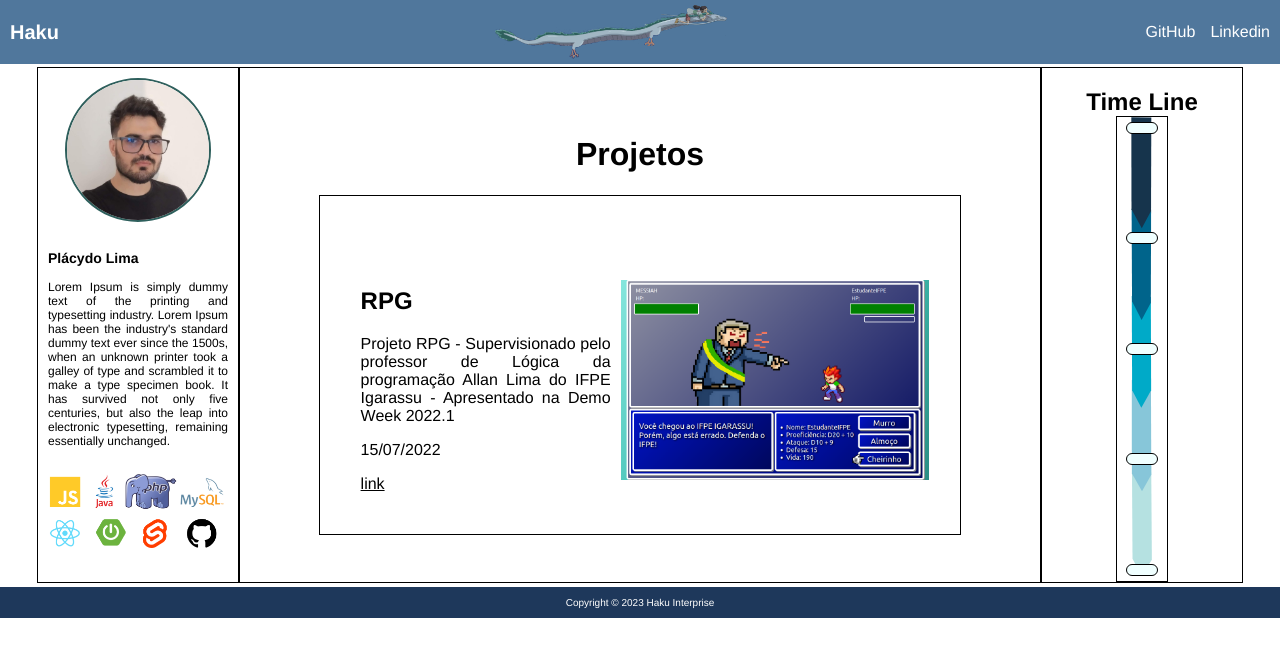
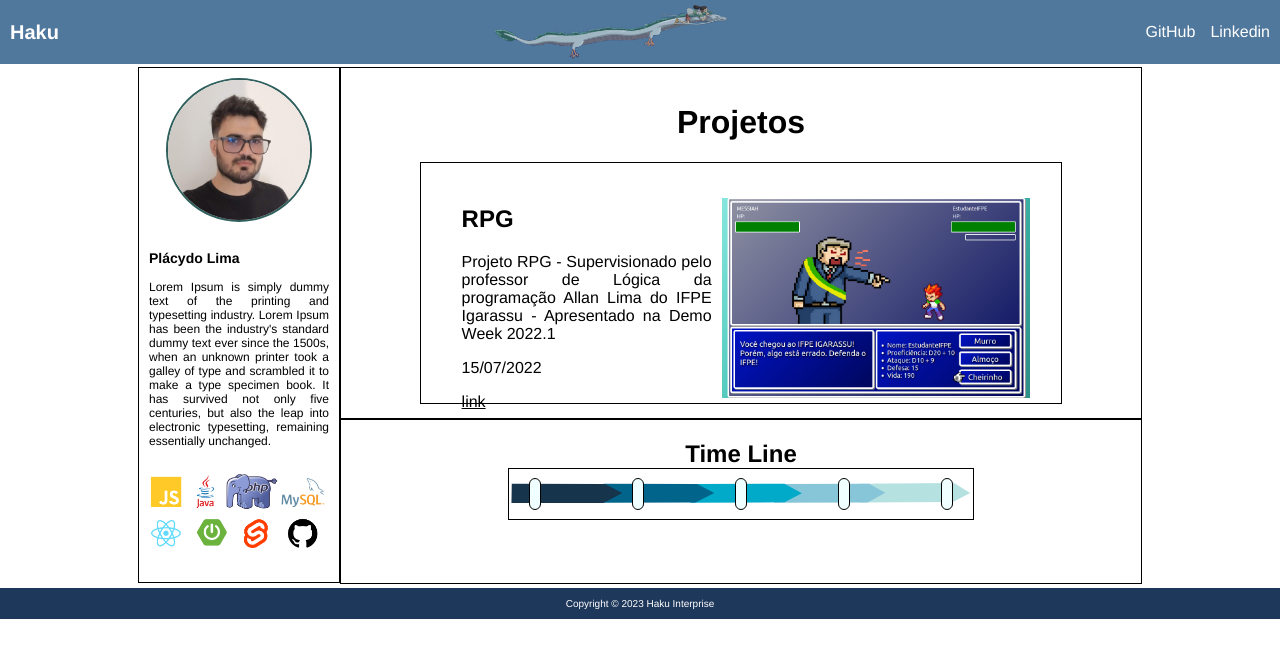
Before and after one commit to pl4cydo/portfolio, a React (Vite) app: page / in a window 1280 px wide. Shown: the top 658 px of the page. Built offline with nearby package versions, Linux system fonts and the light colour scheme.

Commit message:
alterando local de time line

```diff
--- a/src/styles/objectArea.css
+++ b/src/styles/objectArea.css
@@ -1,11 +1,11 @@
 #blocao {
     display: flex;
-    flex-direction: row;
+    flex-direction: column;
 }
 
 #ObjectArea{
     width: 800px;
-    height: 514px;
+    height: 350px;
     border: 1px solid black;
     display: flex;
     flex-direction: column;
@@ -40,12 +40,12 @@
 }
 
 #TimeLine{
-    width: 200px;
-    height: 514px;
+    width: 800px;
+    height: 163px;
     border: 1px solid black;
     display: flex;
     flex-direction: column;
-    justify-content: center;
+    /* justify-content: center; */
     align-items: center;
     padding: 0;
     margin: 0;
@@ -53,19 +53,19 @@
 
 #objTM {
     margin-top: -20px;
-    width: 50px;
-    height: 550px;
+    width: 464px;
+    height: 50px;
     border: 1px solid black;
     display: flex;
-    flex-direction: column;
+    flex-direction: row;
     justify-content:space-between;
     align-items: center;
 }
 
 #point {
-    height: 10px;
-    width: 30px;
-    margin: 5px;
+    height: 30px;
+    width: 10px;
+    margin: 20px;
     border: 1px solid black;
     border-radius: 6px;
     background-color: azure;
@@ -73,8 +73,9 @@
 
 #objTM > img {
     margin-top: 0px;
-    margin-left: -3px;
+    margin-left: 213px;
     position: absolute;
     z-index: -1;
     height: 460px;
+    transform: rotate(270deg);
 }
```
